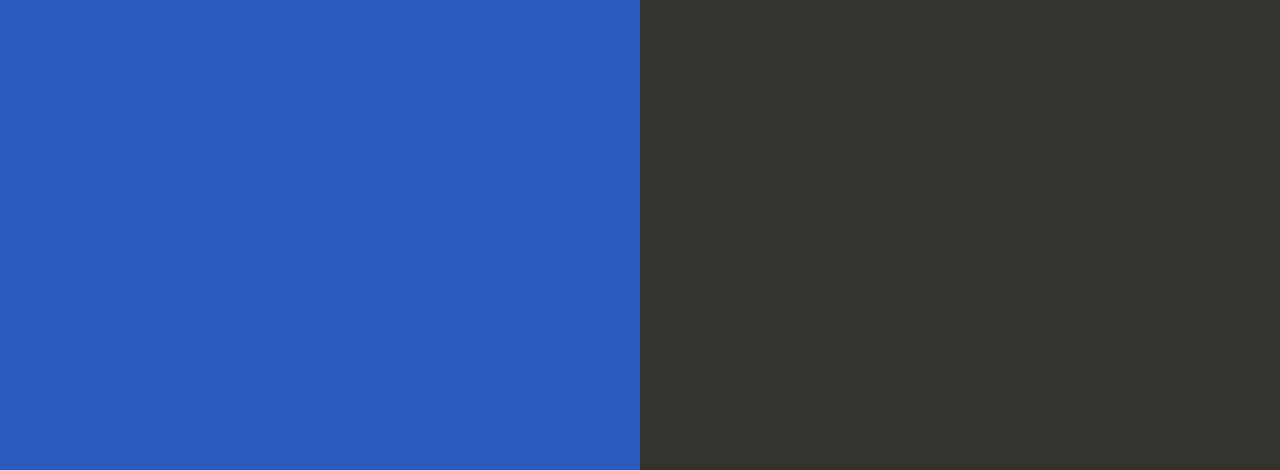
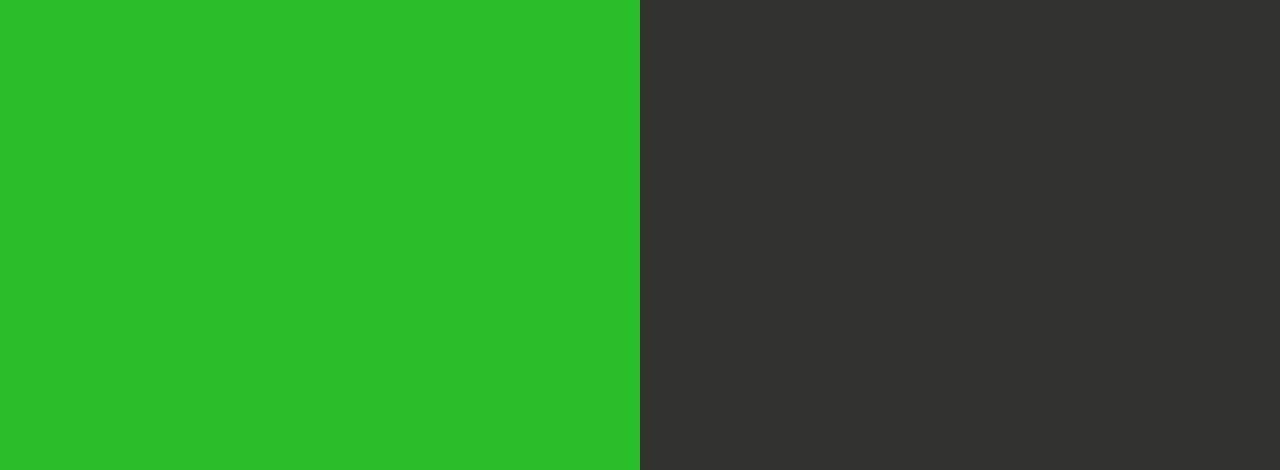
Before and after one commit to phgeraldeli/PipelineScriptsBackendProject, a website: page index.html in a window 1280 px wide. Shown: the part 330-800 px from the top of the page. Drawn offline with Linux system fonts and the light colour scheme.

Commit message:
Update Background Color

```diff
--- a/index.html
+++ b/index.html
@@ -35,7 +35,7 @@
 
         text-align: right;
         padding-top: 11em;
-        background-color: #2c5bbe;
+        background-color: #2cbe2c;
 
       }
       .textColumn p {
```
